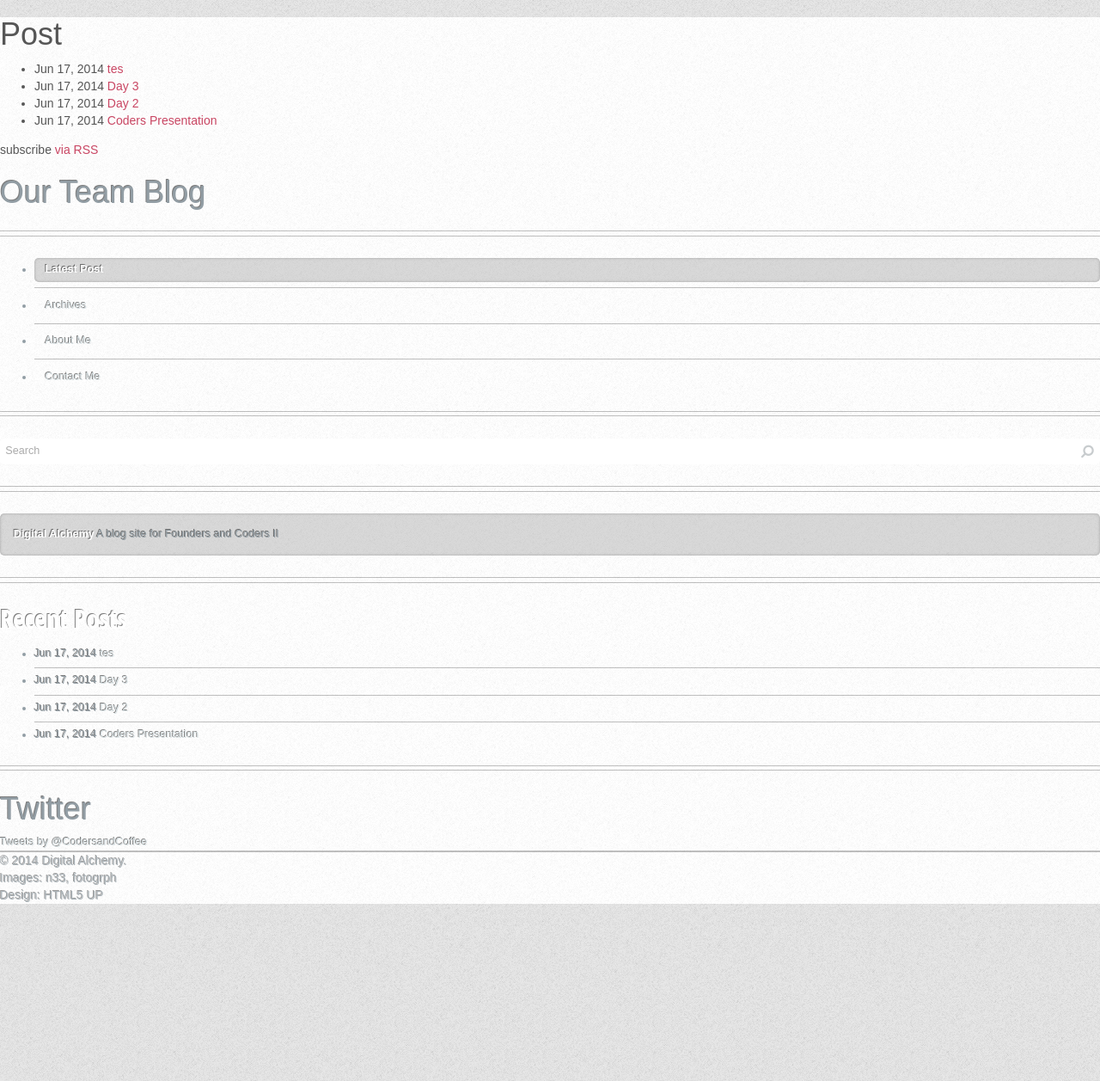
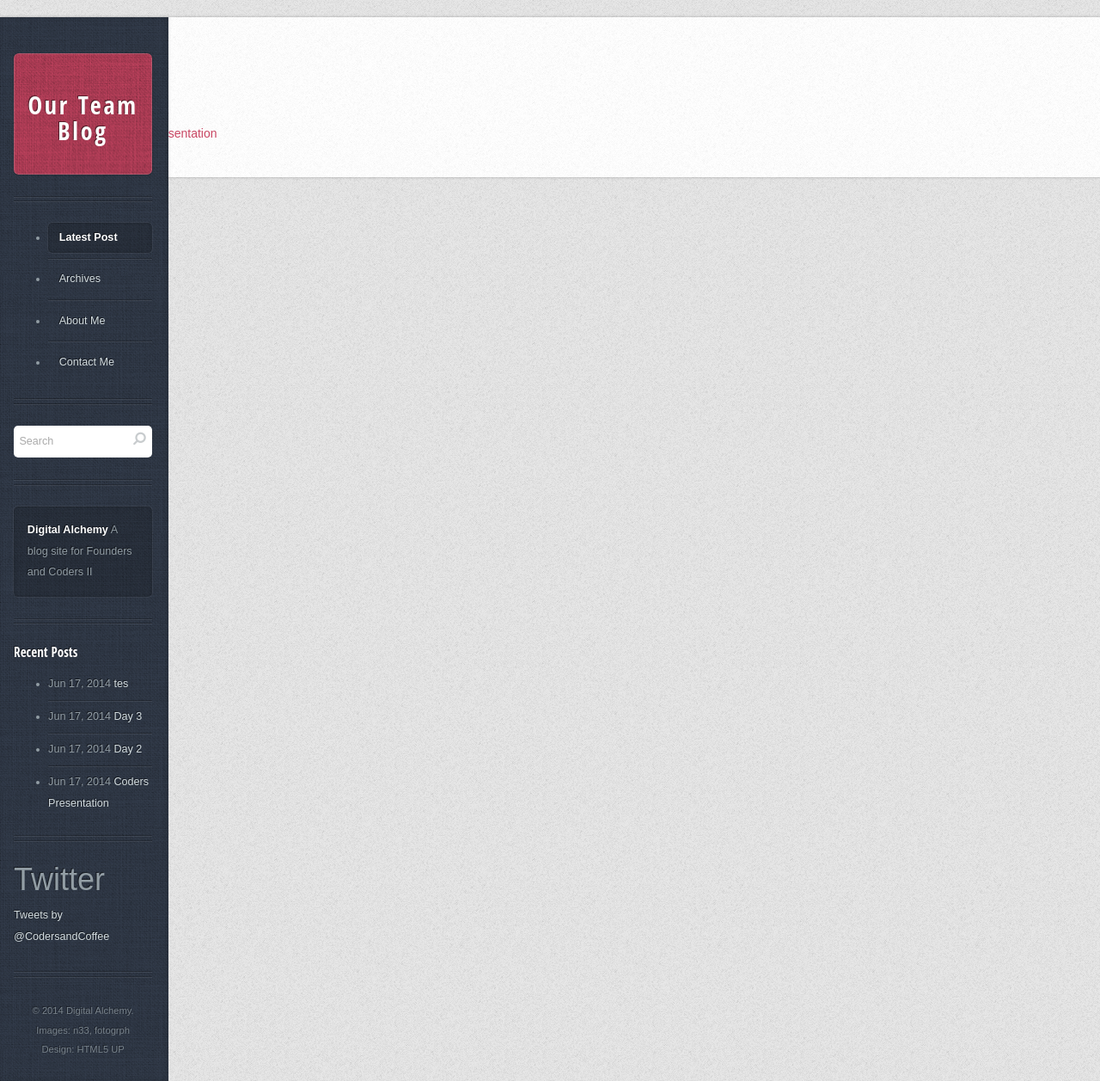
Before and after one commit to leochilds/digitalalchemy, a Jekyll site: the page built from index.html, in a window 1280 px wide. Shown: the whole page at 86% size. Built offline with Jekyll 4.4.1, drawn with Linux system fonts in a browser that asks for light colours; nearby versions of some CDN libraries; comment, search, counter and statistics services are not loaded.

Commit message:
desktop style

```diff
--- a/_includes/head.html
+++ b/_includes/head.html
@@ -10,5 +10,6 @@
     </head>
     <!-- Custom CSS -->
     <link rel="stylesheet" href="{{ "/css/style.css" | prepend: site.baseurl }}">
+    <link rel="stylesheet" href="{{ "/css/style-desktop.css" | prepend: site.baseurl }}">
 
 </head>
```
